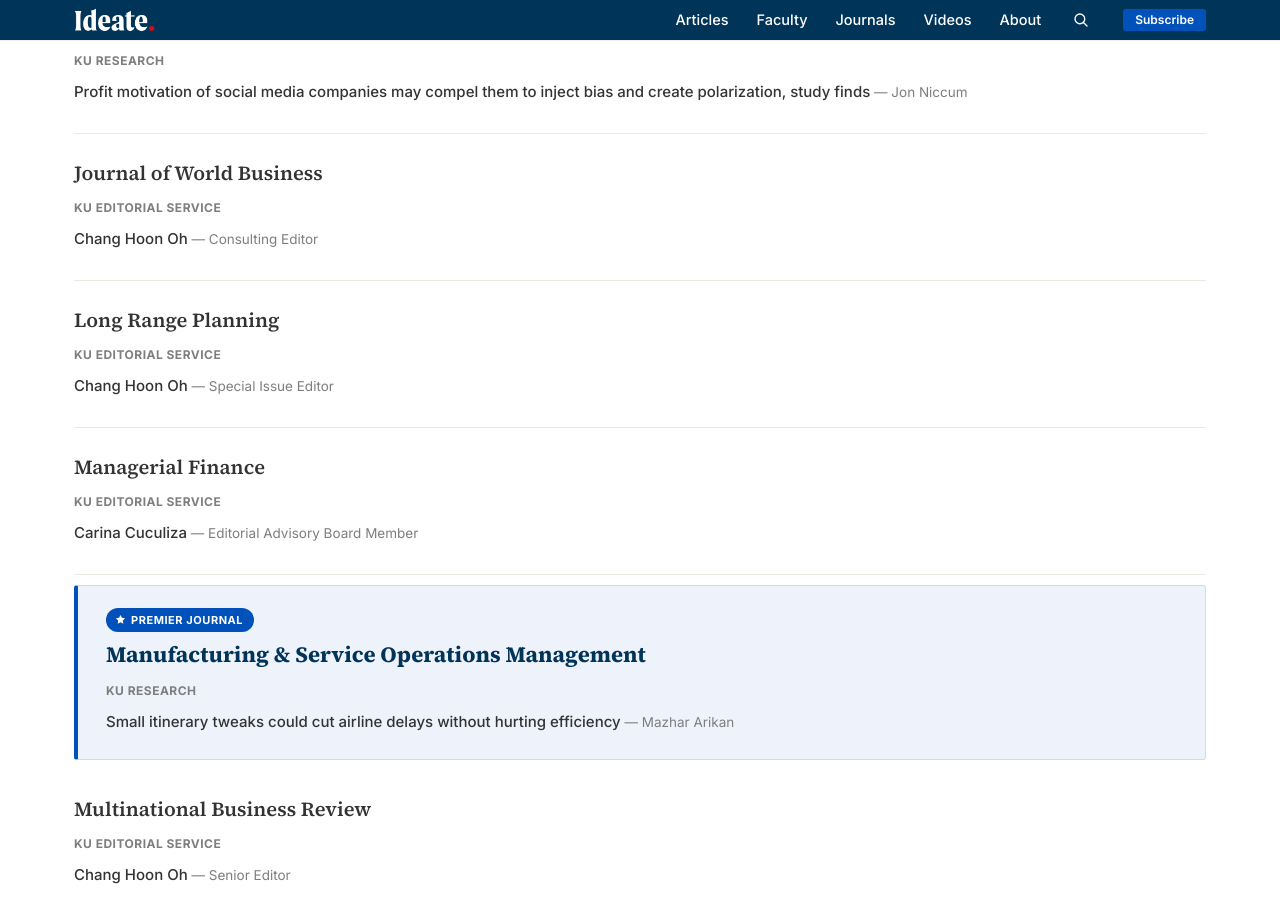
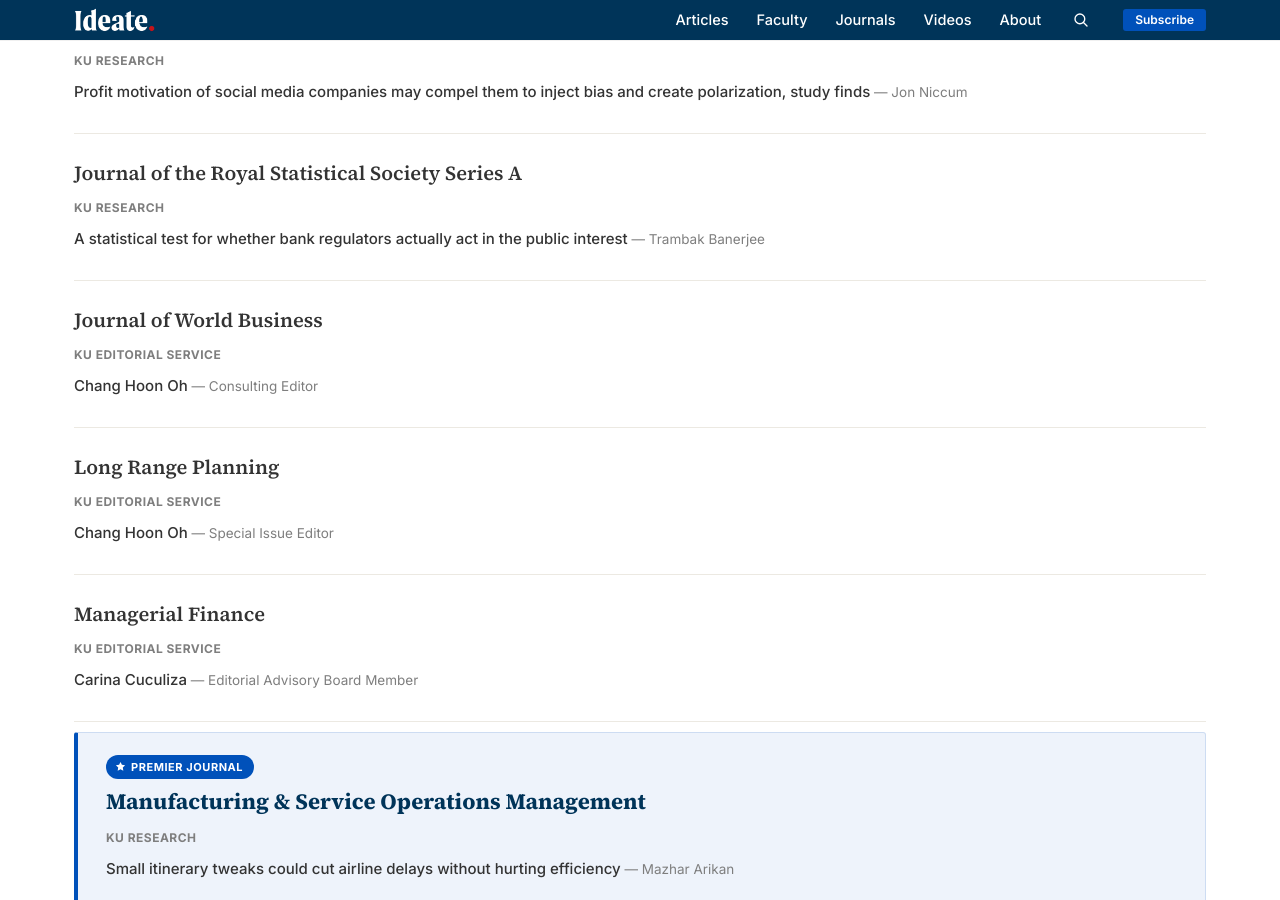
Before and after one commit to KUBschool/ideate, a Jekyll site: the page built from journals.html, in a window 1280 px wide and 900 px high, scrolled down 7844 px. Built offline with Jekyll 4.4.1, drawn with Linux system fonts in a browser that asks for light colours; some of the changed text lies outside the part shown.

Commit message:
Update Article “2025-12-04-banking-regulators-public-interest”

```diff
--- a/_articles/2025-12-04-banking-regulators-public-interest.md
+++ b/_articles/2025-12-04-banking-regulators-public-interest.md
@@ -1,23 +1,28 @@
 ---
-title: "A statistical test for whether bank regulators actually act in the public interest"
-dek: "Debates about bank bailouts usually focus on one high-profile decision at a time. New research instead tests regulators' entire decision-making pattern against economic theory — and finds one 1980s regulator's failures were predictable well before its eventual collapse."
+title: A statistical test for whether bank regulators actually act in the public
+  interest
+dek: Debates about bank bailouts usually focus on one high-profile decision at a
+  time. New research instead tests regulators' entire decision-making pattern
+  against economic theory — and finds one 1980s regulator's failures were
+  predictable well before its eventual collapse.
 topic: policy
 faculty:
   - trambak-banerjee
-byline: "Trambak Banerjee"
-date: 2025-12-04
+byline: Trambak Banerjee
+date: 2025-03-12
 image_tint: limestone
 featured: false
-source_url: "https://business.ku.edu/research-and-faculty/analytics-information-operations/research-insights"
-answer_box: >-
-  A Bayesian latent-class framework evaluating U.S. banking regulators'
-  resolution decisions during 1980s crises — bailout, sale, or
-  liquidation — against the decision rules economic theory recommends
-  finds the FDIC's choices closely tracked theoretical predictions,
-  while the FSLIC systematically failed to distinguish high- from
-  low-distress conditions and instead appeared more responsive to
-  political considerations, a pattern consistent with its eventual
-  insolvency and the significant losses it left taxpayers.
+source_url: https://business.ku.edu/research-and-faculty/analytics-information-operations/research-insights
+answer_box: A Bayesian latent-class framework evaluating U.S. banking
+  regulators' resolution decisions during 1980s crises — bailout, sale, or
+  liquidation — against the decision rules economic theory recommends finds the
+  FDIC's choices closely tracked theoretical predictions, while the FSLIC
+  systematically failed to distinguish high- from low-distress conditions and
+  instead appeared more responsive to political considerations, a pattern
+  consistent with its eventual insolvency and the significant losses it left
+  taxpayers.
+journal: Journal of the Royal Statistical Society Series A
+journal_url: https://academic.oup.com/jrsssa/article/189/1/330/8069911
 ---
 
 When a bank fails, a regulator faces a real tradeoff: bail it out to preserve short-run stability, or let it fail to avoid encouraging future risk-taking. Public debate about that choice tends to fixate on individual, high-profile decisions. New research instead asks a harder, more useful question — does a regulator's entire pattern of decisions actually track what economic theory says it should?
```
